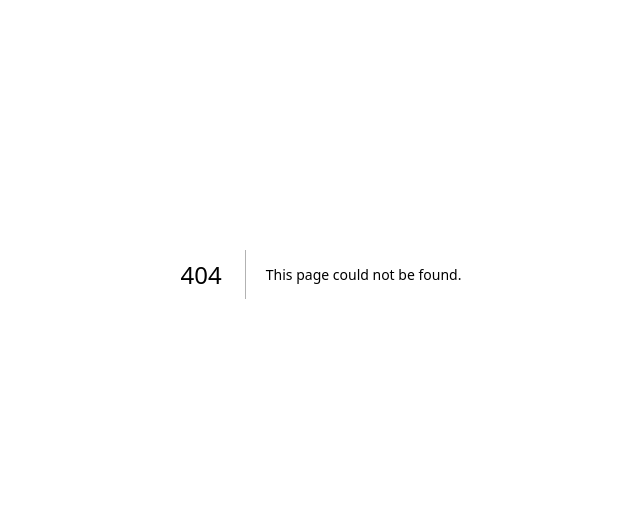
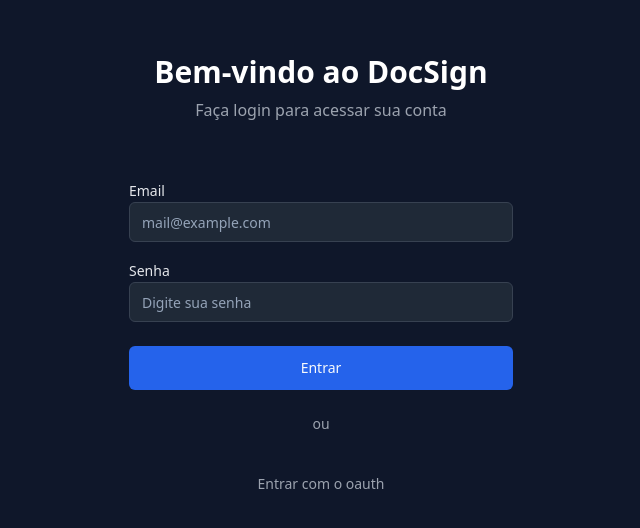
Before and after one commit to hernanymotoso/doc-sign-app, a Next.js app: page /sign-in in a window 1280 px wide. Before the commit this address had no page. Shown: the part 126-654 px from the top of the page, without its empty margins (319-959 px from the left). Built offline with nearby package versions, Linux system fonts and the light colour scheme.

Commit message:
feat: create sign in page

```diff
--- /dev/null
+++ b/src/app/sign-in/page.tsx
@@ -0,0 +1,16 @@
+import { SignInForm } from '@/components/form/SignInForm'
+
+export default function SignInPage() {
+  return (
+    <main className="flex min-h-screen items-center justify-center bg-[#0f172a]">
+      <div className="w-full max-w-md px-4">
+        <div className="mb-14 text-center">
+          <h1 className="text-3xl font-bold text-white">Bem-vindo ao DocSign</h1>
+          <p className="mt-2 text-gray-400">Faça login para acessar sua conta</p>
+        </div>
+
+        <SignInForm />
+      </div>
+    </main>
+  )
+}
```
